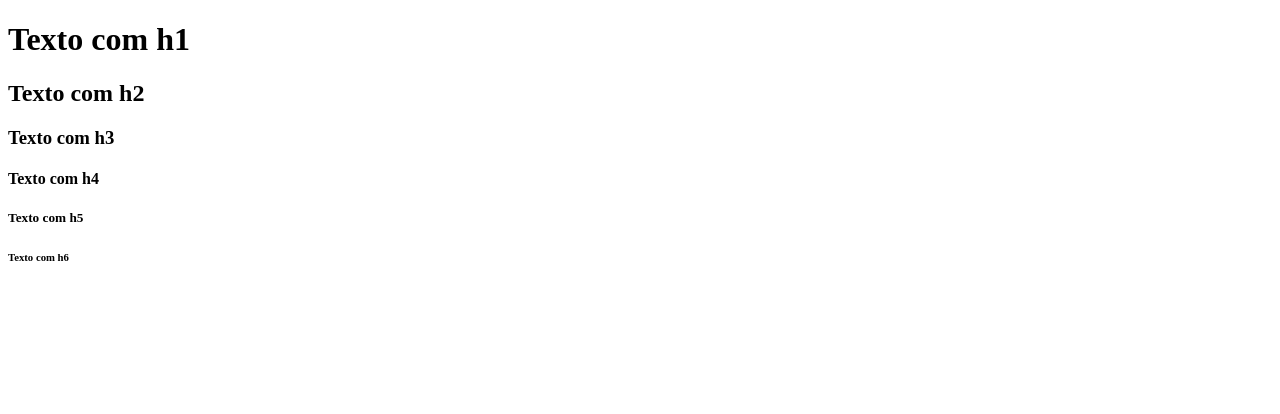
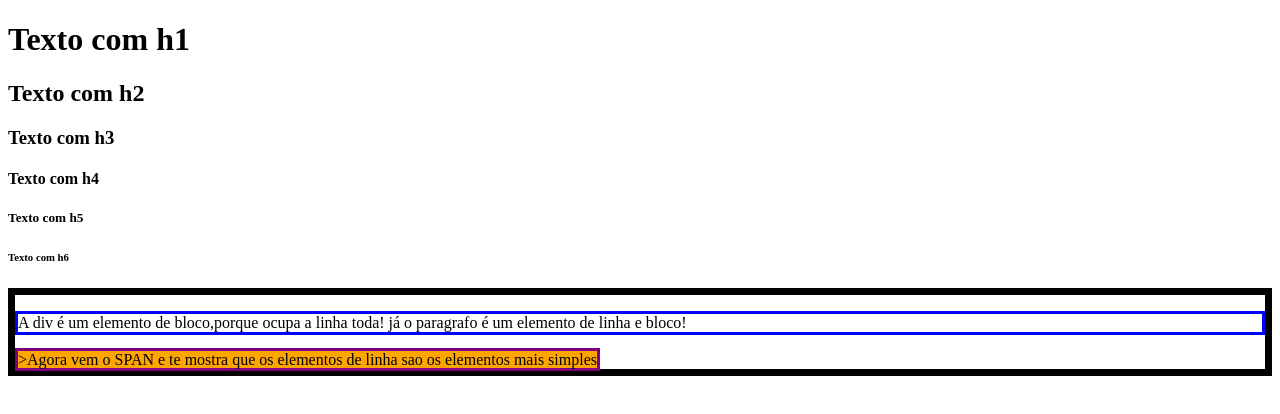
Before and after one commit to AdrianoBarutti/projeto-inicial, a plain HTML site: page index.html in a window 1280 px wide. Drawn offline with Linux system fonts and the light colour scheme.

Commit message:
Aprendizagem do P e SPAN

```diff
--- a/index.html
+++ b/index.html
@@ -6,11 +6,22 @@
     <title>Exemplo</title>
   </head>
   <body>
+
     <h1>Texto com h1</h1>
 	<h2>Texto com h2</h2>
 	<h3>Texto com h3</h3>
 	<h4>Texto com h4</h4>
 	<h5>Texto com h5</h5>
 	<h6>Texto com h6</h6>
-  </body>
+	<div style="border: solid black 7px">
+	<p style="border: solid blue 3px"; >A div é um elemento de bloco,porque ocupa a linha toda!
+	já o paragrafo é um elemento de linha e bloco!
+	</p>
+	<span style="border: solid purple 3px; background-color: orange; color:  ;">
+		>Agora vem o SPAN e te mostra que
+		 os elementos de linha sao os elementos mais simples
+	</span>
+
+
+	</body>
 </html>
```
